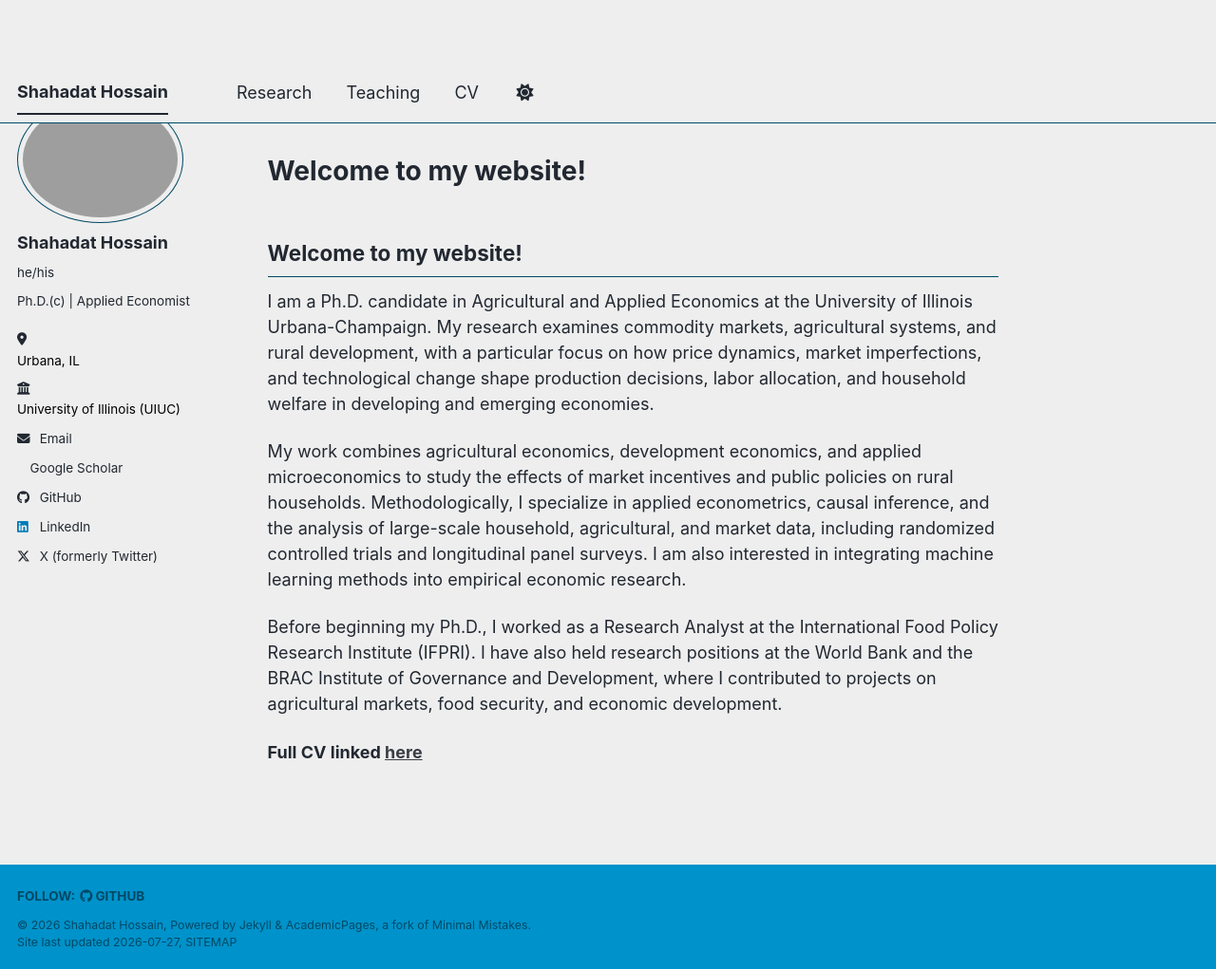
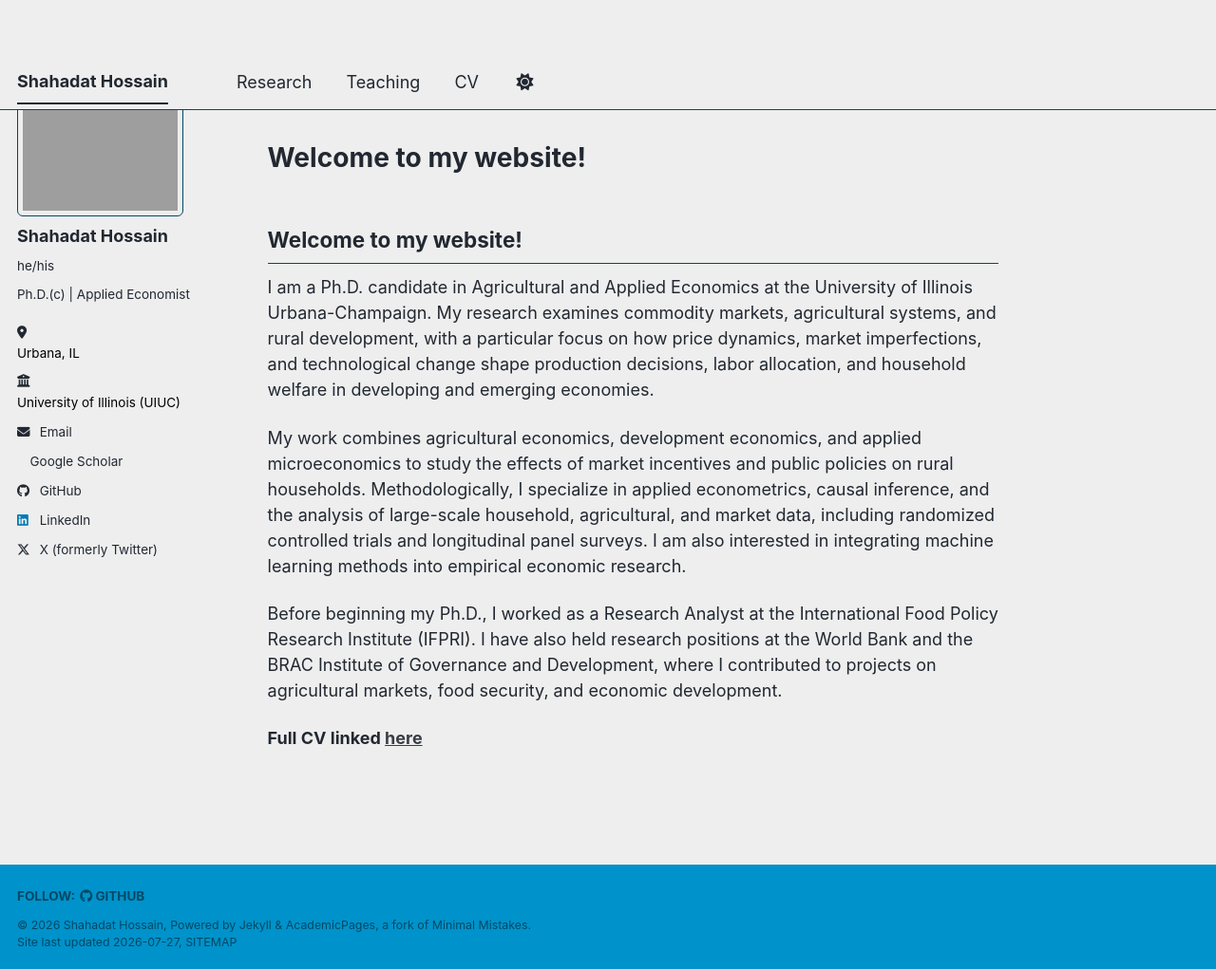
Before and after one commit to hnshahadat/hnshahadat.github.io, a Jekyll site: the page built from _pages/about.md, in a window 1280 px wide and 1021 px high. Shown: the whole window at 95% size. Built offline with Jekyll 4.4.1, drawn with Linux system fonts in a browser that asks for light colours; a style sheet for code colours, icons or effects is not loaded; our own code applies the rules of GitHub Pages for plain Markdown files.

Commit message:
Rectange image

```diff
--- a/_sass/layout/_masthead.scss
+++ b/_sass/layout/_masthead.scss
@@ -27,7 +27,7 @@
   &__inner-wrap {
     @include container;
     @include clearfix;
-    padding: 0.5em 1em;
+    padding: 0.3em 1em;
     font-family: $sans-serif-narrow;
 
     @include breakpoint($x-large) {
--- a/_sass/layout/_page.scss
+++ b/_sass/layout/_page.scss
@@ -162,7 +162,7 @@
 
 .page__hero-image {
   width: 100%;
-  height: 2.5in;
+  height: auto;
   -ms-interpolation-mode: bicubic;
 }
 
--- a/_sass/layout/_sidebar.scss
+++ b/_sass/layout/_sidebar.scss
@@ -155,7 +155,7 @@
 
   img {
     max-width: 175px;
-    border-radius: 50%;
+    border-radius: 6px;
 
     @include breakpoint($large) {
       padding: 5px;
```
